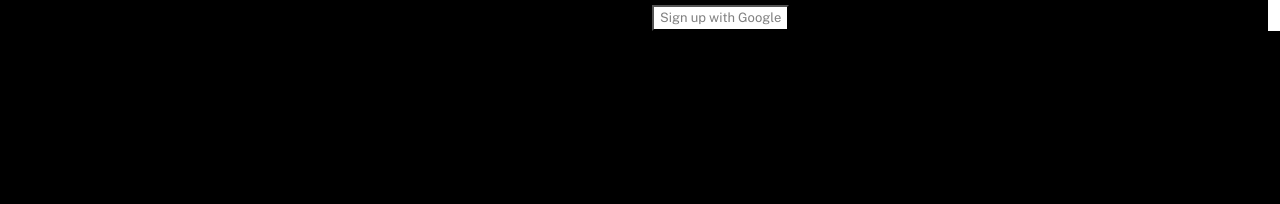
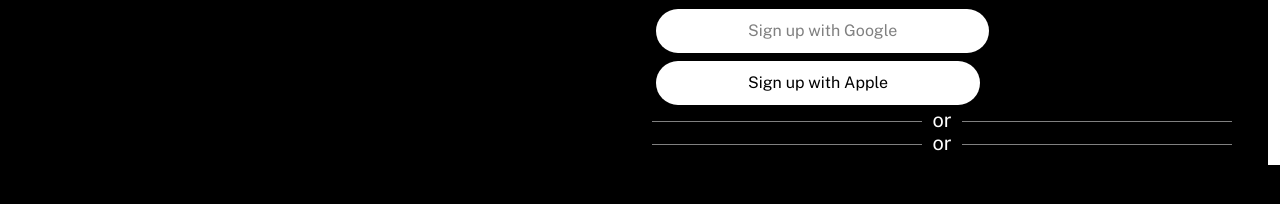
Before and after one commit to CRedCodes/TwitterRemake, a website: page index.html in a window 1280 px wide. Shown: the part 352-556 px from the top of the page. Drawn offline with nearby package versions, Linux system fonts and the light colour scheme.

Commit message:
testonquote

```diff
--- a/index.html
+++ b/index.html
@@ -30,6 +30,9 @@
                     </section>
                     <section id="button">
                         <button class="btn-default" id="button1">Sign up with Google </button>
+                        <button class="btn-default" id="button2">Sign up with Apple </button>
+                        <h5 id="or"><span id="spanor">or</span></h5>
+                        <h5 id="or"><span id="spanor">or</span></h5>
                     </section>
 
                 </div>
--- a/styles.css
+++ b/styles.css
@@ -23,6 +23,38 @@
 
 #button1 {
     color:grey;
-    font-size: 13px;
+    font-size: 16px;
     background-color: white;
+    border: 2px;
+    padding: 10px 92px;
+    text-align: center;
+    display: inline-block;
+    margin: 4px;
+    border-radius: 30px;
+    cursor: pointer;
+
 }
+#button2 {
+    color:black;
+    font-size: 16px;
+    background-color: white;
+    border: 2px;
+    padding: 10px 92px;
+    text-align: center;
+    display: inline-block;
+    margin: 4px;
+    border-radius: 30px;
+    cursor: pointer;
+}
+
+#or {
+    text-align: center;
+    border-bottom: 1px solid grey;;
+    line-height: 0.1em;
+    margin: 10px 0 20px;
+}
+
+#spanor {
+    background: black;
+    padding: 0 10px;
+}
```
